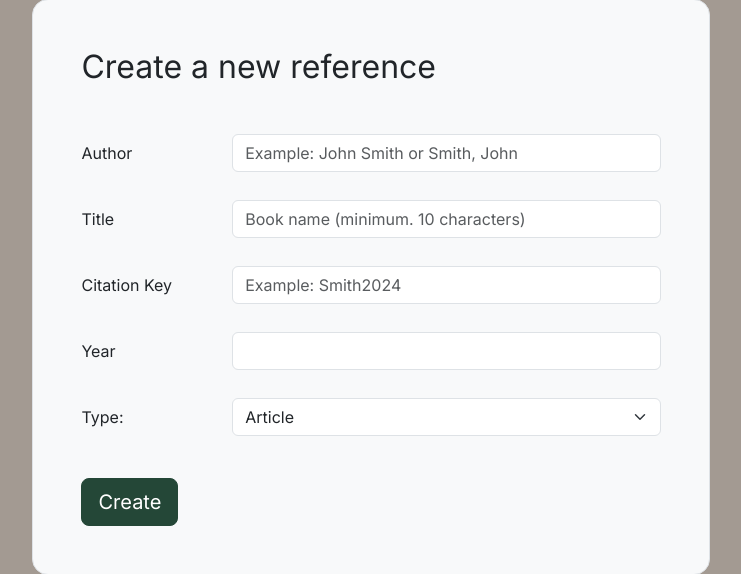
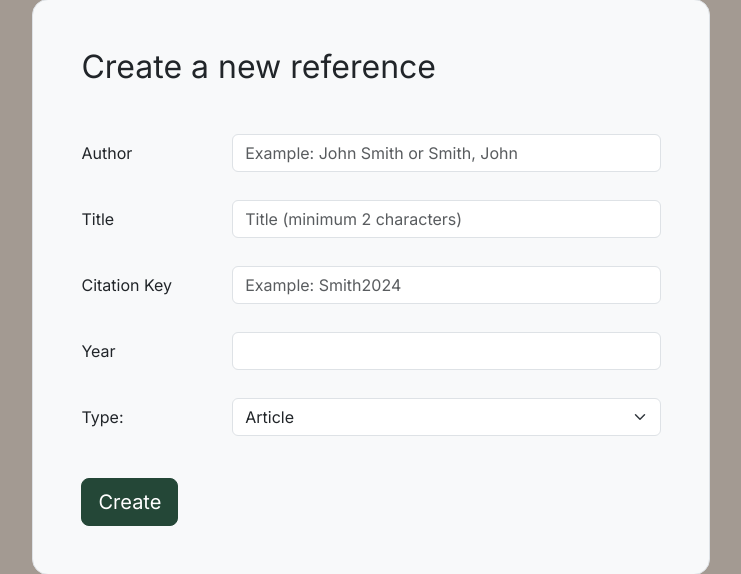
Before and after one commit to kortekoski/ohtuminiprojekti, a Flask app: page /new_reference in a window 1280 px wide. Shown: the part 361-935 px from the top of the page, without its empty margins (269-1010 px from the left). Run offline with Flask 3, Linux system fonts and the light colour scheme.

Commit message:
Fix html template minlength

```diff
--- a/src/templates/new_reference.html
+++ b/src/templates/new_reference.html
@@ -23,8 +23,8 @@ Create a new reference
               type="text"
               id="title"
               name="title"
-              required minlength="10"
-              placeholder="Book name (minimum. 10 characters)"
+              required minlength="2"
+              placeholder="Title (minimum 2 characters)"
               class="form-control"
             ><br>
           </div>
```
